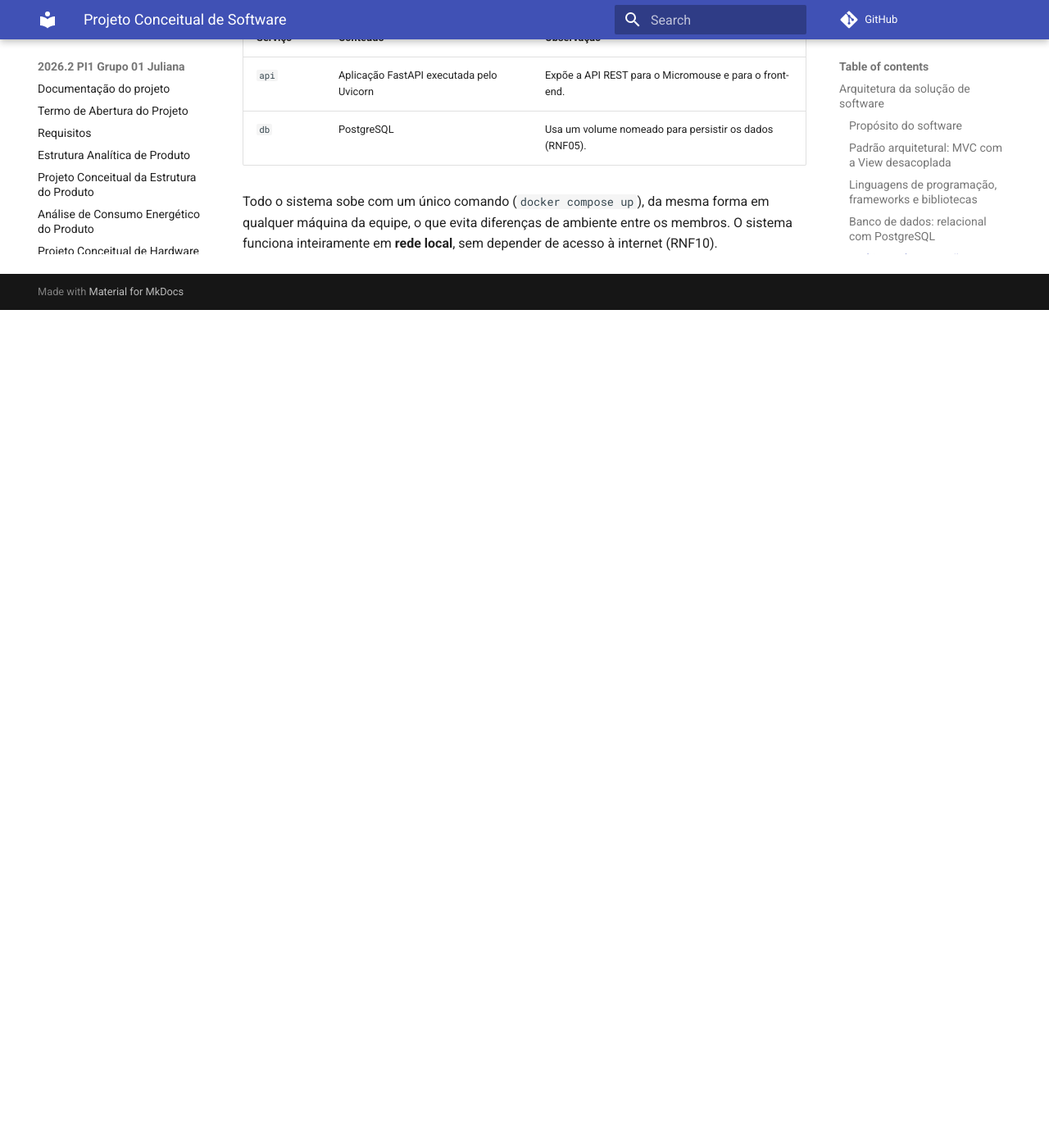
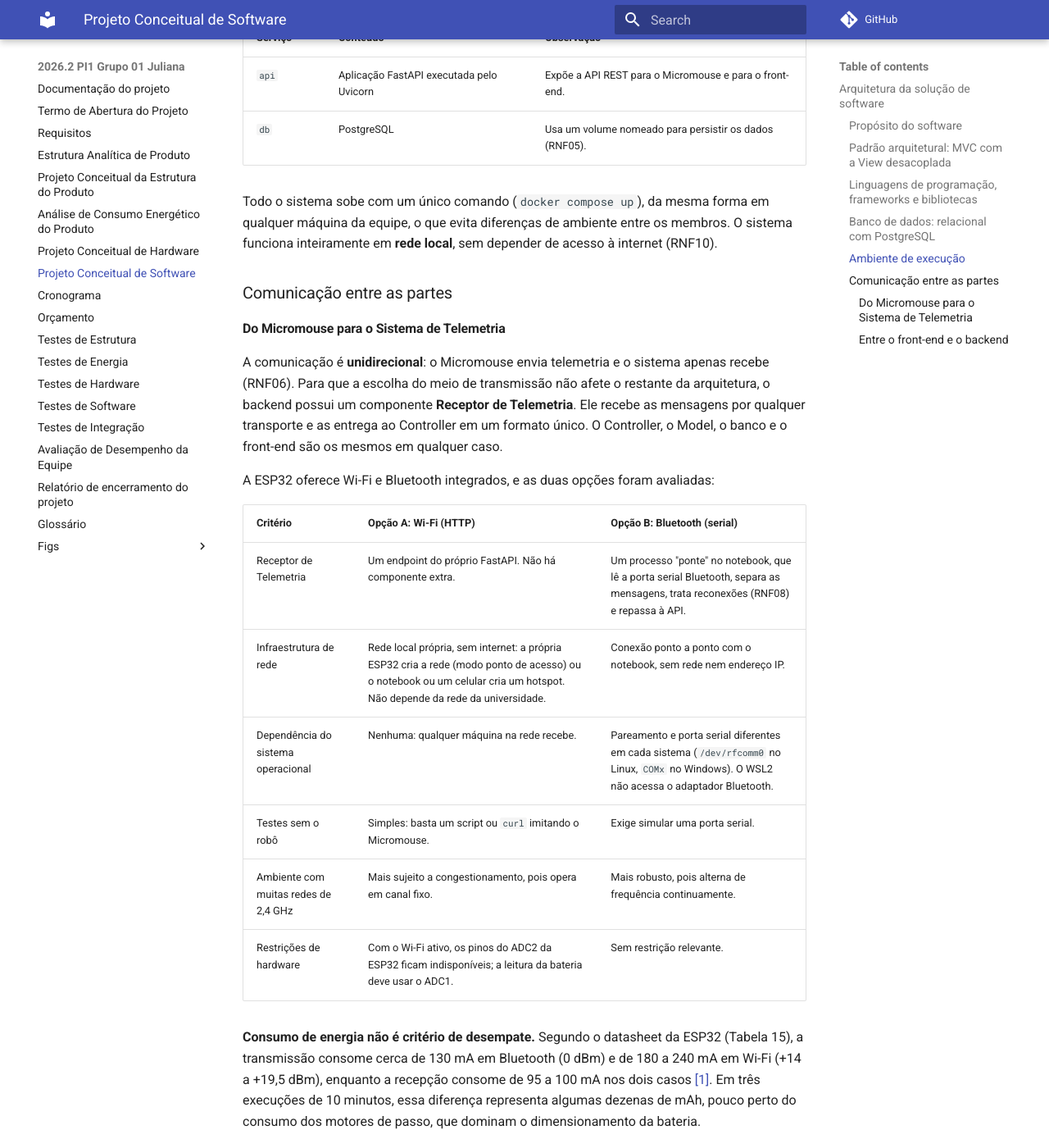
Before and after one commit to fcte-pi1/2026_2_PI1_Grupo01_Juliana, an MkDocs documentation site: the page built from docs/4.4 - Projeto conceitual de software.md, in a window 1280 px wide and 1400 px high, scrolled down 5608 px. Shown: the whole window at 82% size. Built offline with MkDocs 1.6.1 and Material for MkDocs 9.7.7, drawn with Linux system fonts in a browser that asks for light colours; comment, search, counter and statistics services are not loaded; before the commit the page ends 5986 px from its top, so only the background shows below that; some of the changed text lies outside the part shown.

Commit message:
docs: descrever comunicação entre micromouse, backend e front-end

```diff
--- a/docs/4.4 - Projeto conceitual de software.md
+++ b/docs/4.4 - Projeto conceitual de software.md
@@ -142,3 +142,28 @@ O backend e o banco são executados com **Docker Compose** no notebook da equipe
 | `db` | PostgreSQL | Usa um volume nomeado para persistir os dados (RNF05). |
 
 Todo o sistema sobe com um único comando (`docker compose up`), da mesma forma em qualquer máquina da equipe, o que evita diferenças de ambiente entre os membros. O sistema funciona inteiramente em **rede local**, sem depender de acesso à internet (RNF10).
+
+### Comunicação entre as partes
+
+#### Do Micromouse para o Sistema de Telemetria
+
+A comunicação é **unidirecional**: o Micromouse envia telemetria e o sistema apenas recebe (RNF06). Para que a escolha do meio de transmissão não afete o restante da arquitetura, o backend possui um componente **Receptor de Telemetria**. Ele recebe as mensagens por qualquer transporte e as entrega ao Controller em um formato único. O Controller, o Model, o banco e o front-end são os mesmos em qualquer caso.
+
+A ESP32 oferece Wi-Fi e Bluetooth integrados, e as duas opções foram avaliadas:
+
+| Critério | Opção A: Wi-Fi (HTTP) | Opção B: Bluetooth (serial) |
+| :--- | :--- | :--- |
+| Receptor de Telemetria | Um endpoint do próprio FastAPI. Não há componente extra. | Um processo "ponte" no notebook, que lê a porta serial Bluetooth, separa as mensagens, trata reconexões (RNF08) e repassa à API. |
+| Infraestrutura de rede | Rede local própria, sem internet: a própria ESP32 cria a rede (modo ponto de acesso) ou o notebook ou um celular cria um hotspot. Não depende da rede da universidade. | Conexão ponto a ponto com o notebook, sem rede nem endereço IP. |
+| Dependência do sistema operacional | Nenhuma: qualquer máquina na rede recebe. | Pareamento e porta serial diferentes em cada sistema (`/dev/rfcomm0` no Linux, `COMx` no Windows). O WSL2 não acessa o adaptador Bluetooth. |
+| Testes sem o robô | Simples: basta um script ou `curl` imitando o Micromouse. | Exige simular uma porta serial. |
+| Ambiente com muitas redes de 2,4 GHz | Mais sujeito a congestionamento, pois opera em canal fixo. | Mais robusto, pois alterna de frequência continuamente. |
+| Restrições de hardware | Com o Wi-Fi ativo, os pinos do ADC2 da ESP32 ficam indisponíveis; a leitura da bateria deve usar o ADC1. | Sem restrição relevante. |
+
+**Consumo de energia não é critério de desempate.** Segundo o datasheet da ESP32 (Tabela 15), a transmissão consome cerca de 130 mA em Bluetooth (0 dBm) e de 180 a 240 mA em Wi-Fi (+14 a +19,5 dBm), enquanto a recepção consome de 95 a 100 mA nos dois casos [[1]](#ref-arq-1). Em três execuções de 10 minutos, essa diferença representa algumas dezenas de mAh, pouco perto do consumo dos motores de passo, que dominam o dimensionamento da bateria.
+
+**Decisão:** a arquitetura é desenhada com o Receptor de Telemetria abstrato. A **Opção A (Wi-Fi com rede local própria)** é a preferida, por ter o menor custo de integração no software. A **Opção B (Bluetooth)** fica documentada como alternativa, caso o congestionamento de 2,4 GHz se mostre um problema nos testes. A escolha final depende do alinhamento com as equipes de eletrônica e firmware.
+
+#### Entre o front-end e o backend
+
+O front-end consome a API REST do backend em JSON. Para o acompanhamento em tempo real, ele usa **polling**: consulta a execução em andamento a cada 1 a 2 segundos e exibe o tempo desde a última atualização (RF04). Esse intervalo atende aos limites de 2 segundos para exibir novos dados (RNF02) e de 3 a 5 segundos de atualização durante a execução (RNF04). O polling foi escolhido por ser o mecanismo mais simples de implementar em qualquer tecnologia de front-end. O uso de WebSocket, em que o backend empurra os dados ao front-end, fica como evolução futura.
```
